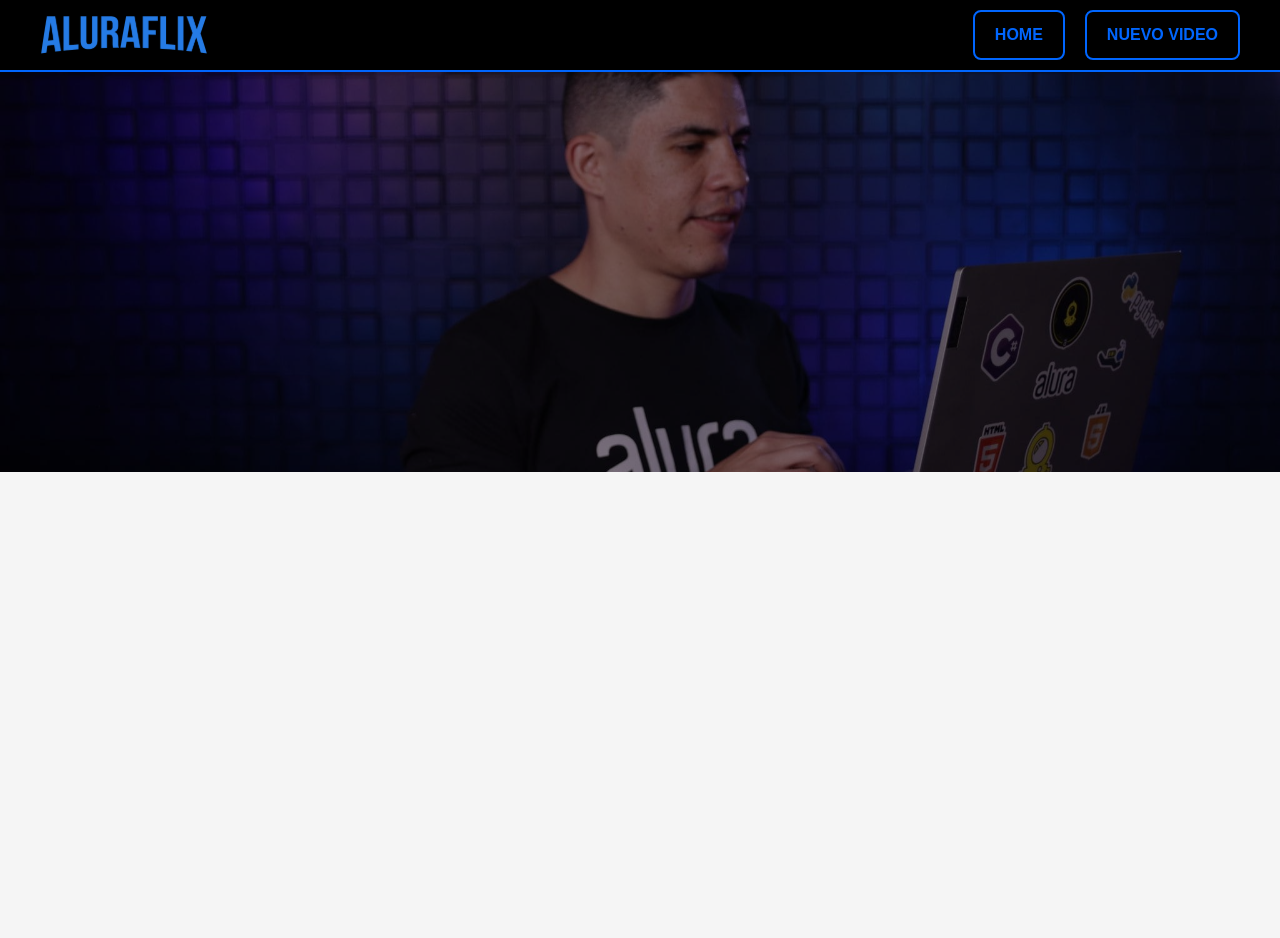
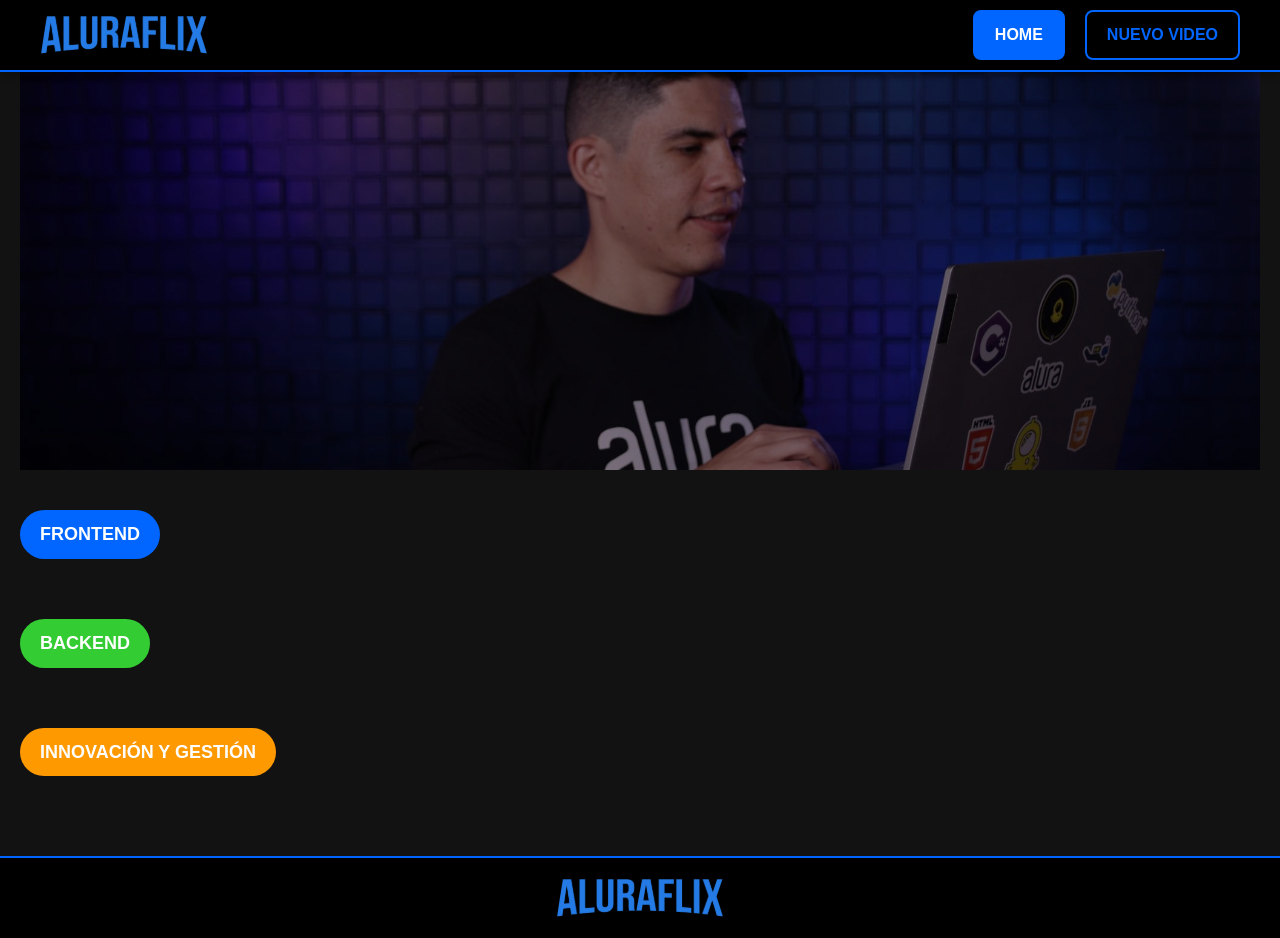
Before and after one commit to DNSO0/AluraFlix, a React (Vite) app: page / in a window 1280 px wide. Before the commit the page ends 800 px from the top, so only its background shows below. Built offline with nearby package versions, Linux system fonts and the light colour scheme.

Commit message:
Se agregan las etiquetas de las categorias en Home

```diff
--- a/src/Components/Banner/index.jsx
+++ b/src/Components/Banner/index.jsx
@@ -1,6 +1,6 @@
 import React from 'react';
 import styled from 'styled-components';
-import bannerImage from './bannerImg.jpg';
+import bannerImage from '../../assets/images/bannerImg.jpg';
 
 // Contenedor principal del banner
 const BannerContainer = styled.div`
--- /dev/null
+++ b/src/Components/CategorySection/index.jsx
@@ -0,0 +1,31 @@
+import React from 'react';
+import styled from 'styled-components';
+
+// Contenedor principal de la categoría
+const SectionContainer = styled.div`
+  margin: 40px 0;
+  text-align: left; /* Centra la etiqueta */
+`;
+
+// Contenedor del título de la categoría
+const TitleContainer = styled.div`
+  display: inline-block;
+  padding: 10px 20px;
+  border-radius: 50px;
+  background-color: ${({ color }) => color};
+  color: #fff;
+  font-size: 18px;
+  font-weight: bold;
+  text-transform: uppercase;
+  margin-bottom: 20px;
+`;
+
+function CategorySection({ title, color }) {
+  return (
+    <SectionContainer>
+      <TitleContainer color={color}>{title}</TitleContainer>
+    </SectionContainer>
+  );
+}
+
+export default CategorySection;
--- /dev/null
+++ b/src/Components/Footer/index.jsx
@@ -0,0 +1,28 @@
+import React from 'react';
+import styled from 'styled-components';
+import Logo from '../../assets/images/logo.svg'; // Ruta al logo
+
+// Contenedor principal del Footer
+const FooterContainer = styled.footer`
+  width: 100%;
+  padding: 20px 0;
+  background-color: #000;
+  display: flex;
+  justify-content: center;
+  align-items: center;
+  border-top: 2px solid #0066ff;
+`;
+
+const LogoImage = styled.img`
+  height: 40px;
+`;
+
+function Footer() {
+  return (
+    <FooterContainer>
+      <LogoImage src={Logo} alt="AluraFlix Logo" />
+    </FooterContainer>
+  );
+}
+
+export default Footer;
--- a/src/Components/Header/index.jsx
+++ b/src/Components/Header/index.jsx
@@ -1,40 +1,54 @@
 import React from 'react';
 import styled from 'styled-components';
-import { Link } from 'react-router-dom';
-import Logo from './logo.svg';
+import { NavLink } from 'react-router-dom';
+import Logo from '../../assets/images/logo.svg';
 
+// Estilo del contenedor del Header
 const HeaderContainer = styled.header`
-  display: flex;
-  justify-content: space-between;
-  align-items: center;
+  position: fixed; /* Fijo en la parte superior */
+  top: 0;
+  left: 0;
+  width: 100%;
+  padding: 10px 40px;
   background-color: #000;
-  padding: 10px 40px;
-  width: 100%;
+  z-index: 1000; /* Asegura que esté por encima de otros elementos */
+  display: flex; /* Alinea los elementos horizontalmente */
+  justify-content: space-between; /* Logo a la izquierda, botones a la derecha */
+  align-items: center; /* Centra verticalmente los elementos */
   box-shadow: 0px 4px 6px rgba(0, 0, 0, 0.2);
   border-bottom: 2px solid #0066ff;
 `;
 
+// Estilo del logo
 const LogoImage = styled.img`
   height: 40px;
 `;
 
+// Contenedor de navegación
 const NavContainer = styled.nav`
   display: flex;
-  gap: 20px;
+  gap: 20px; /* Espaciado entre los botones */
 `;
 
-const NavButton = styled(Link)`
+// Botón de navegación
+const NavButton = styled(NavLink)`
   padding: 10px 20px;
   font-size: 16px;
   font-weight: bold;
   text-transform: uppercase;
-  color: ${({ active }) => (active ? '#fff' : '#0066ff')};
-  background-color: ${({ active }) => (active ? '#0066ff' : 'transparent')};
-  border: ${({ active }) => (active ? 'none' : '2px solid #0066ff')};
+  color: #0066ff;
+  background-color: transparent;
+  border: 2px solid #0066ff;
   border-radius: 8px;
   text-decoration: none;
   cursor: pointer;
   transition: all 0.3s ease;
+
+  &.active {
+    color: #fff;
+    background-color: #0066ff;
+    border-color: #0066ff;
+  }
 
   &:hover {
     background-color: #0050cc;
@@ -47,8 +61,12 @@ function Header() {
     <HeaderContainer>
       <LogoImage src={Logo} alt="AluraFlix Logo" />
       <NavContainer>
-        <NavButton to="/">Home</NavButton>
-        <NavButton to="/nuevo-video">Nuevo Video</NavButton>
+        <NavButton to="/" exact>
+          Home
+        </NavButton>
+        <NavButton to="/nuevo-video">
+          Nuevo Video
+        </NavButton>
       </NavContainer>
     </HeaderContainer>
   );
--- a/src/Routes/AppRoutes.jsx
+++ b/src/Routes/AppRoutes.jsx
@@ -3,7 +3,7 @@ import { BrowserRouter as Router, Routes, Route } from 'react-router-dom';
 import Home from '../pages/Home'; // Importa la página Home
 import NuevoVideo from '../pages/NuevoVideo'; // Importa la página Nuevo Video
 import Header from '../Components/Header'; // Header común
-//import Footer from '../Components/Footer'; // Footer común
+import Footer from '../Components/Footer'; // Footer común
 
 function AppRoutes() {
   return (
@@ -13,7 +13,7 @@ function AppRoutes() {
         <Route path="/" element={<Home />} />
         <Route path="/nuevo-video" element={<NuevoVideo />} />
       </Routes>
-
+      <Footer />
     </Router>
   );
 }
--- a/src/pages/Home.jsx
+++ b/src/pages/Home.jsx
@@ -1,13 +1,30 @@
 import React from 'react';
-import Banner from '../Components/Banner'; // Componente del banner
-//import TagsSection from '../Components/TagsSection'; // Sección de tags y videos
+import styled from 'styled-components';
+import Banner from '../Components/Banner';
+import CategorySection from '../Components/CategorySection';
+
+const MainContent = styled.main`
+  padding: 20px;
+  background-color: #121212;
+  padding-top: 70px; /* Espacio para el header fijo */
+  min-height: calc(100vh - 70px); /* Altura mínima para empujar el footer hacia el final */
+`;
+
+// Datos de las categorías
+const categories = [
+  { title: 'Frontend', color: '#0066ff' },
+  { title: 'Backend', color: '#33cc33' },
+  { title: 'Innovación y Gestión', color: '#ff9900' },
+];
 
 function Home() {
   return (
-    <div>
+    <MainContent>
       <Banner />
-
-    </div>
+      {categories.map((category, index) => (
+        <CategorySection key={index} title={category.title} color={category.color} />
+      ))}
+    </MainContent>
   );
 }
 
--- a/src/pages/NuevoVideo.jsx
+++ b/src/pages/NuevoVideo.jsx
@@ -1,11 +1,20 @@
 import React from 'react';
+import styled from 'styled-components'; // Importar styled-components
 import NuevoVideoForm from '../Components/NuevoVideo'; // Componente del formulario
+
+// Contenedor principal estilizado
+const MainContent = styled.main`
+  padding: 20px;
+  background-color: #121212;
+  padding-top: 70px; /* Espacio para el header fijo */
+  min-height: calc(100vh - 70px); /* Altura mínima para empujar el footer hacia el final */
+`;
 
 function NuevoVideo() {
   return (
-    <div style={{ padding: '20px', backgroundColor: '#121212' }}>
+    <MainContent>
       <NuevoVideoForm />
-    </div>
+    </MainContent>
   );
 }
 
```
Also changed, not shown: src/assets/images/bannerImg.jpg (renamed from src/Components/Banner/bannerImg.jpg), src/assets/images/logo.svg (renamed from src/Components/Header/logo.svg).
